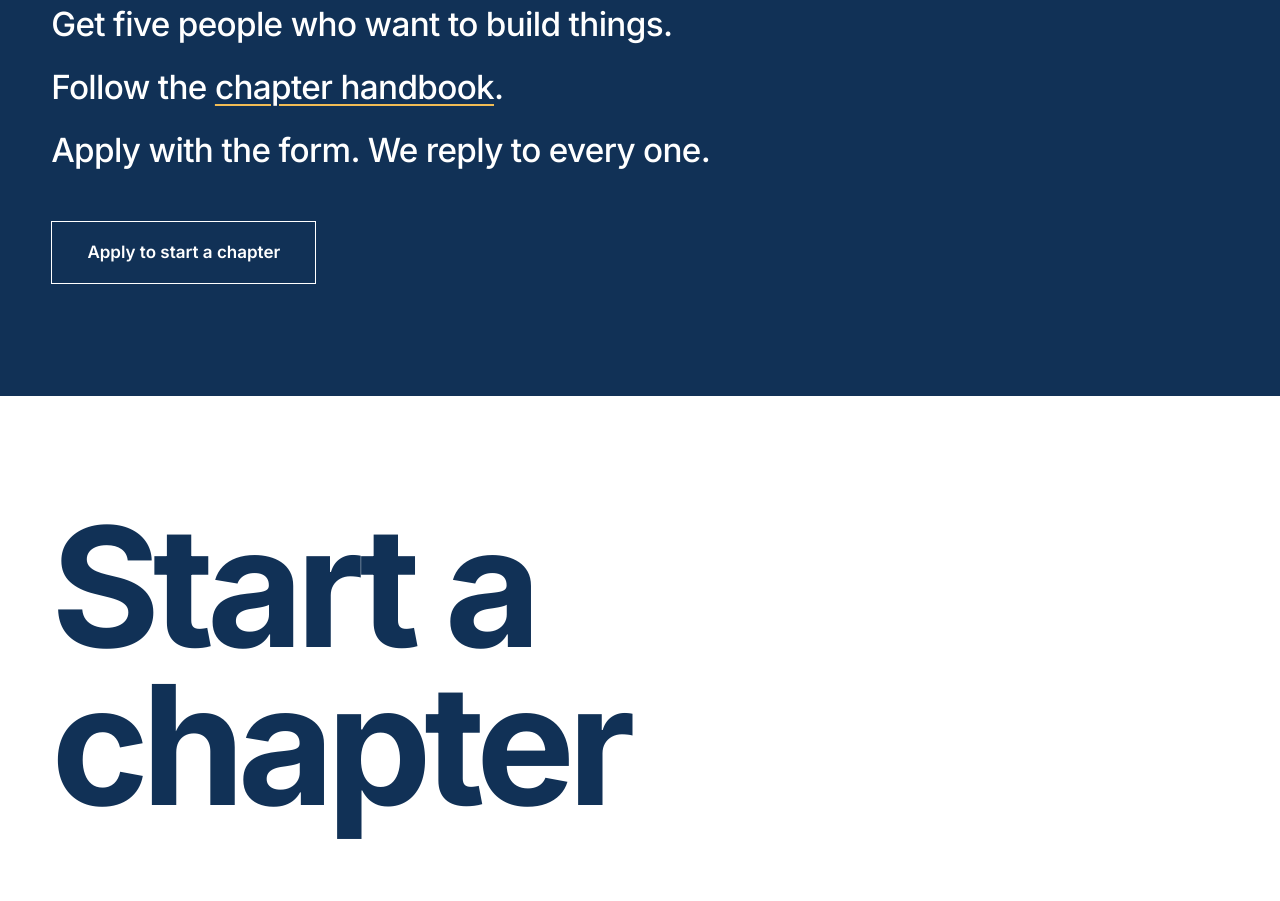
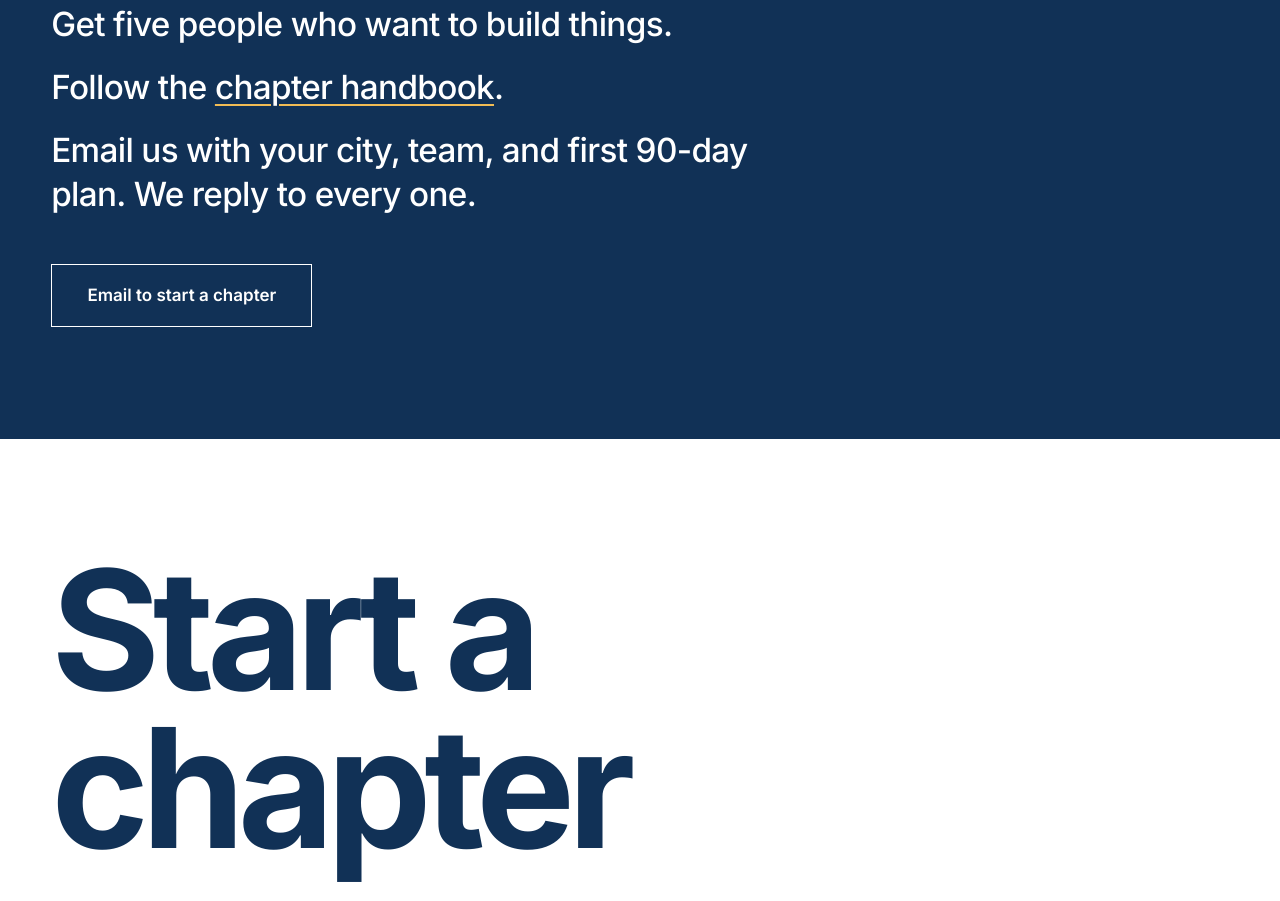
Before and after one commit to prahaladtalur/TIYES, a website: page index.html in a window 1280 px wide. Shown: the part 4760-5661 px from the top of the page. Drawn offline with Linux system fonts and the light colour scheme.

Commit message:
Clarify new chapter email flow

```diff
--- a/index.html
+++ b/index.html
@@ -319,9 +319,9 @@
       <div class="join-lines">
         <p class="reveal">Get five people who want to build things.</p>
         <p class="reveal">Follow the <a href="handbook.html">chapter handbook</a>.</p>
-        <p class="reveal">Apply with the form. We reply to every one.</p>
+        <p class="reveal">Email us with your city, team, and first 90-day plan. We reply to every one.</p>
       </div>
-      <a class="cta-button reveal" href="#" data-form-link target="_blank" rel="noopener">Apply to start a chapter</a>
+      <a class="cta-button reveal" href="#" data-form-link target="_blank" rel="noopener">Email to start a chapter</a>
     </section>
 
   </main>
```
